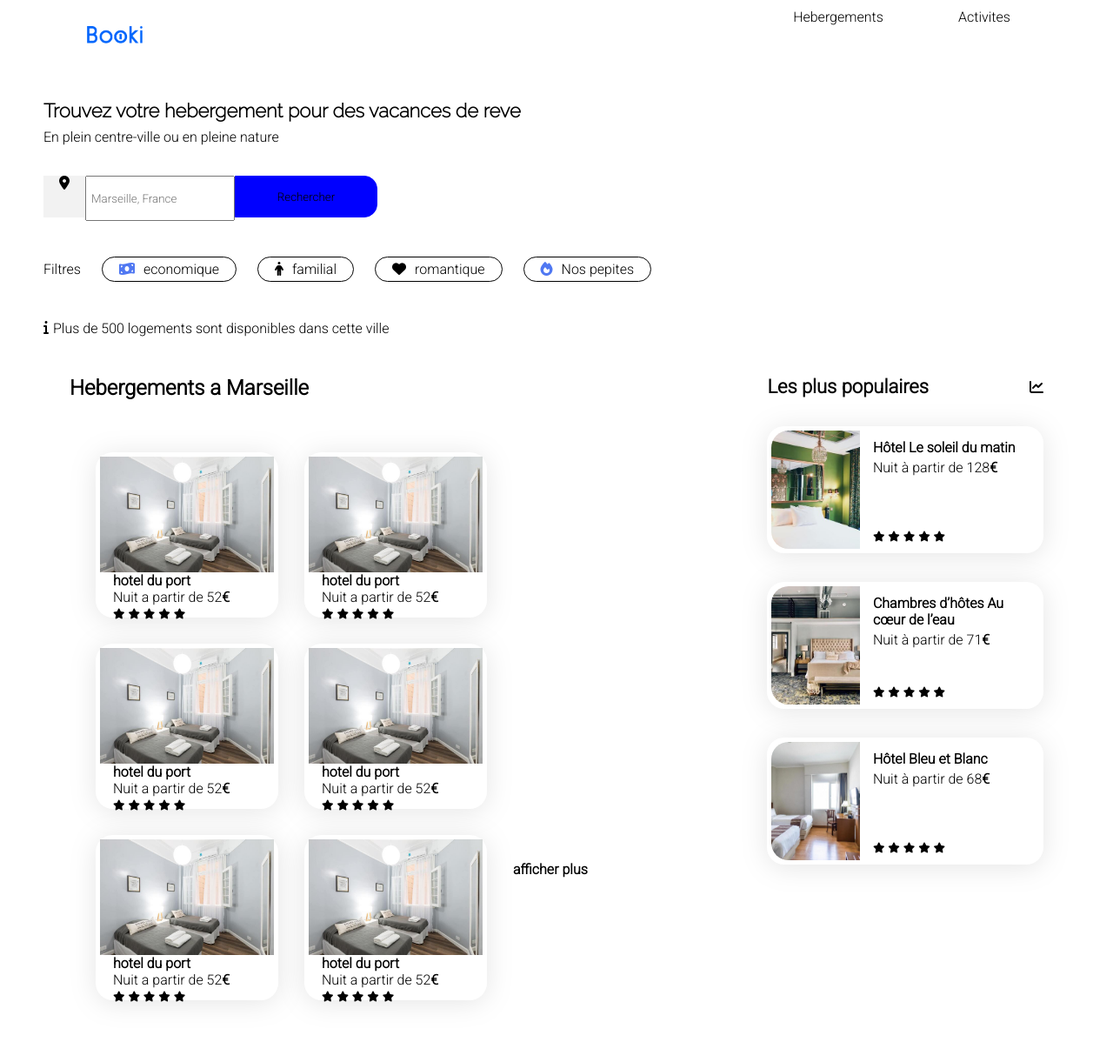
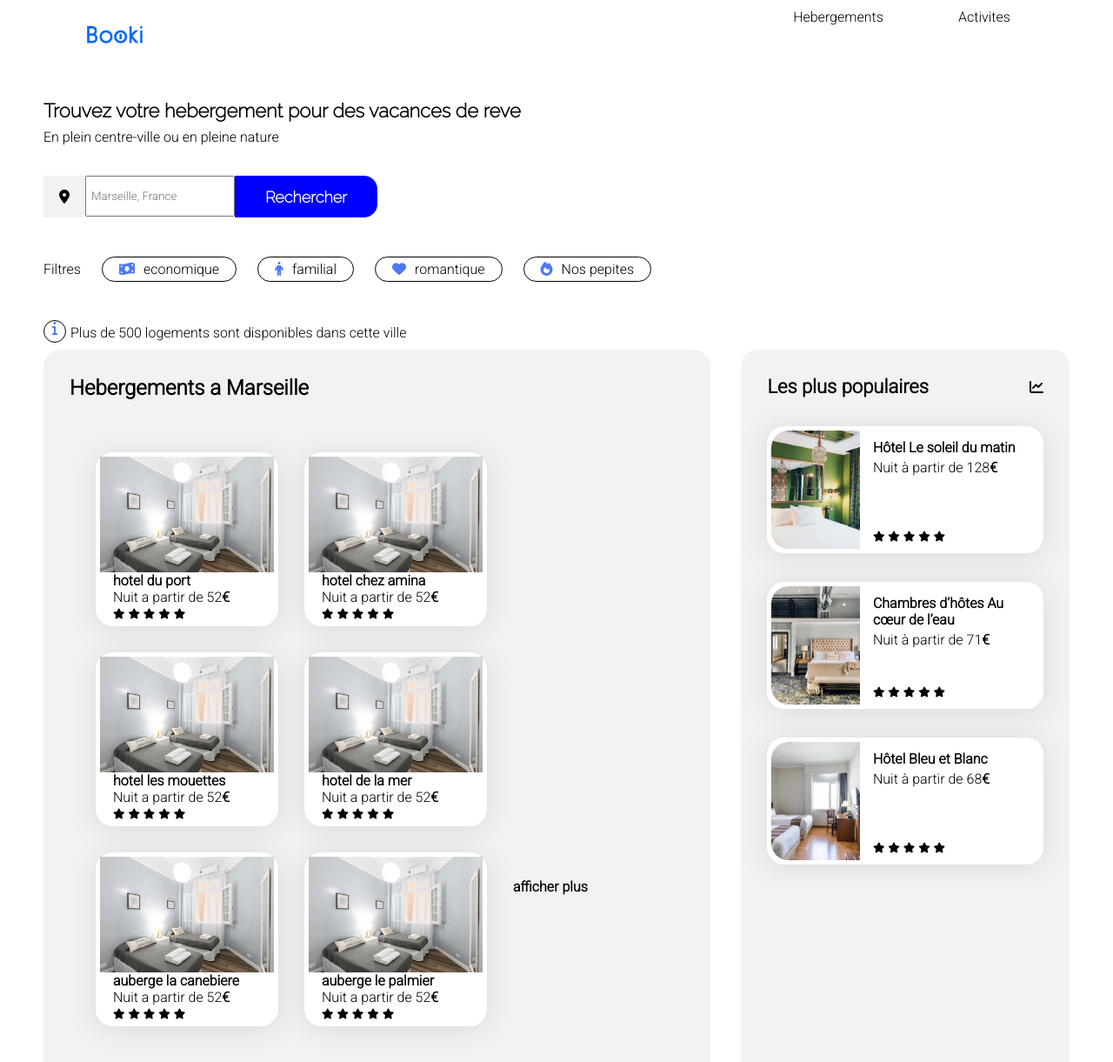
Before and after one commit to lahkarim/booki, a plain HTML site: page index.html in a window 1280 px wide. Shown: the top 1221 px of the page at 87% size. Drawn offline with Linux system fonts and the light colour scheme; a web font is replaced by a local one.

Commit message:
input search  + hebergements populaires + icon infobar updates

```diff
--- a/index.html
+++ b/index.html
@@ -35,13 +35,14 @@
           <i class="fa-solid fa-location-dot"></i>
           <form action="/recherche" method="GET">
             <input class="searchText" type="text" name="query" placeholder="Marseille, France">
-            <input class="search" type="submit" value="Rechercher">
+            <button class="search" type="submit"><span class="rechercher">Rechercher</span></button>
+            <i class="fa-solid fa-magnifying-glass"></i>
           </form>
         </div>
         <div class="filterBar">
           <div>Filtres</div>
           <div class="filter">
-            <i class="fa-solid fa-money-bill-wave" style="color: #5078f2;"></i>
+            <i class="fa-solid fa-money-bill-wave"></i>
             <p>economique</p>
           </div>
           <div class="filter">
@@ -53,7 +54,7 @@
             <p>romantique</p>
           </div>
           <div class="filter">
-            <i class="fa-solid fa-fire" style="color: #5078f2;"></i>
+            <i class="fa-solid fa-fire"></i>
             <p>Nos pepites</p>
           </div>
         </div>
@@ -92,7 +93,7 @@
                     <img src="images/hebergements/fred-kleber.jpg" alt="">
                     <div class="card-content">
                       <div class="card-txt">
-                        <h3 class="card-title">hotel du port</h3>
+                        <h3 class="card-title">hotel chez amina</h3>
                         <p class="card-subtitle">Nuit a partir de 52<span class="euro">€</span></p>
                       </div>
                       <div class="card-rating">
@@ -111,7 +112,7 @@
                     <img src="images/hebergements/fred-kleber.jpg" alt="">
                     <div class="card-content">
                       <div class="card-txt">
-                        <h3 class="card-title">hotel du port</h3>
+                        <h3 class="card-title">hotel les mouettes</h3>
                         <p class="card-subtitle">Nuit a partir de 52<span class="euro">€</span></p>
                       </div>
                       <div class="card-rating">
@@ -130,7 +131,7 @@
                     <img src="images/hebergements/fred-kleber.jpg" alt="">
                     <div class="card-content">
                       <div class="card-txt">
-                        <h3 class="card-title">hotel du port</h3>
+                        <h3 class="card-title">hotel de la mer</h3>
                         <p class="card-subtitle">Nuit a partir de 52<span class="euro">€</span></p>
                       </div>
                       <div class="card-rating">
@@ -149,7 +150,7 @@
                     <img src="images/hebergements/fred-kleber.jpg" alt="">
                     <div class="card-content">
                       <div class="card-txt">
-                        <h3 class="card-title">hotel du port</h3>
+                        <h3 class="card-title">auberge la canebiere</h3>
                         <p class="card-subtitle">Nuit a partir de 52<span class="euro">€</span></p>
                       </div>
                       <div class="card-rating">
@@ -168,7 +169,7 @@
                     <img src="images/hebergements/fred-kleber.jpg" alt="">
                     <div class="card-content">
                       <div class="card-txt">
-                        <h3 class="card-title">hotel du port</h3>
+                        <h3 class="card-title">auberge le palmier</h3>
                         <p class="card-subtitle">Nuit a partir de 52<span class="euro">€</span></p>
                       </div>
                       <div class="card-rating">
--- a/styles.css
+++ b/styles.css
@@ -55,6 +55,22 @@ padding: 0;
 
 }
 
+.infoBar {
+    text-align: center;
+}
+
+.infoBar i {
+    height: 1.5rem;
+    width: 1.5rem;
+    border: 1px solid black;
+    border-radius: 50%;
+    color: #5078f2;
+}
+
+.infoBar p {
+    padding-top: 5px;
+}
+
 .headline h1 {
     font-family: Raleway;
     font-size: 22px;
@@ -77,7 +93,10 @@ padding: 0;
 }
 
 .searchBar i {
-    text-align: center;
+    display: flex;
+    flex-direction: column;
+    justify-content: center;
+    align-items: center;
     width: 3rem;
     height: 3rem;
     background-color: #f2f2f2;
@@ -96,7 +115,7 @@ padding: 0;
 }
 
 .searchText {
-height: 100%;
+height: 90%;
 width: 100%;
 padding-left: 5px;
 
@@ -113,6 +132,19 @@ padding-left: 5px;
 
 }
 
+.rechercher {
+    color: var(--White, #FFF);
+    text-align: center;
+    font-family: Raleway;
+    font-size: 18px;
+    font-style: normal;
+    font-weight: 700;
+    line-height: normal;
+}
+
+.searchBar form  i {
+    display: none;
+}
 
 
 
@@ -135,6 +167,7 @@ padding-left: 5px;
     border: 1px solid black;
     border-radius: 1.56rem;
     padding: 4px 19px;
+    color:#5078f2
 
 }
 
@@ -142,6 +175,7 @@ padding-left: 5px;
 
 .filter p {
     margin-left: 10px;
+    color: #000;
 }
 
 .infoBar {
@@ -193,15 +227,17 @@ a {
 }
 
 .hebergements-and-populaires section {
-    background-color: var(--main-bg-color);
+
     border-radius: 20px;
     padding: 30px;
     box-sizing: border-box;
+    background-color: #f2f2f2;
 }
 
 /****** Hebergements ***********/
 .hebergements {
     width: 65%;
+    background-color: #f
 }
 
 /****** Populaires ***********/
@@ -278,6 +314,10 @@ a {
 
 }
 
+.hebergements-cards .card {
+    padding-bottom: 15px;
+}
+
 .hebergements-cards .card .card-content {
     padding: 0 15px;
 }
@@ -325,7 +365,7 @@ a {
     flex-direction: row;
     justify-content: space-around;
     width: 100%;
-
+    background-color: #f2f2f2;
 }
 
 .footernav nav {
```
